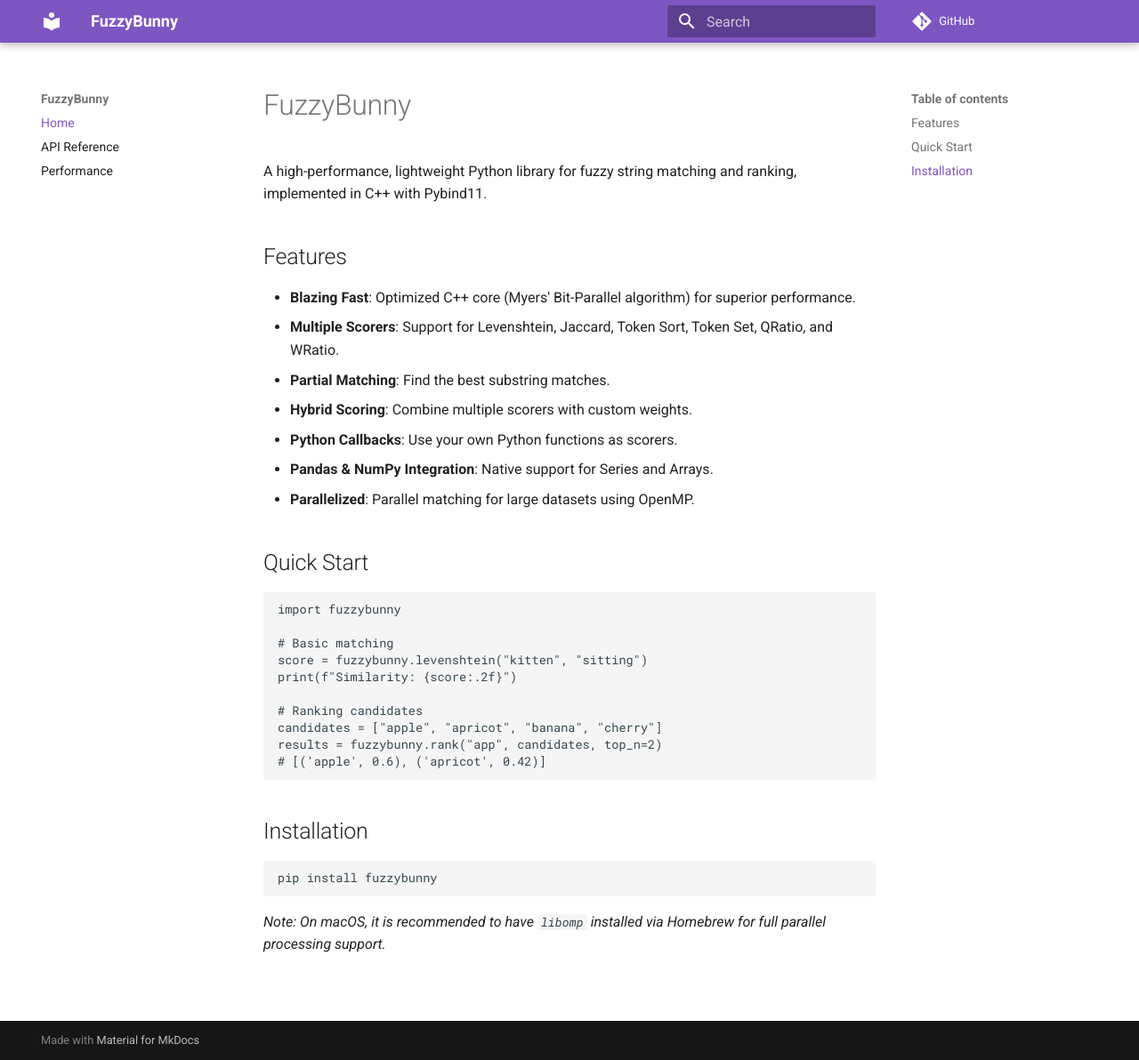
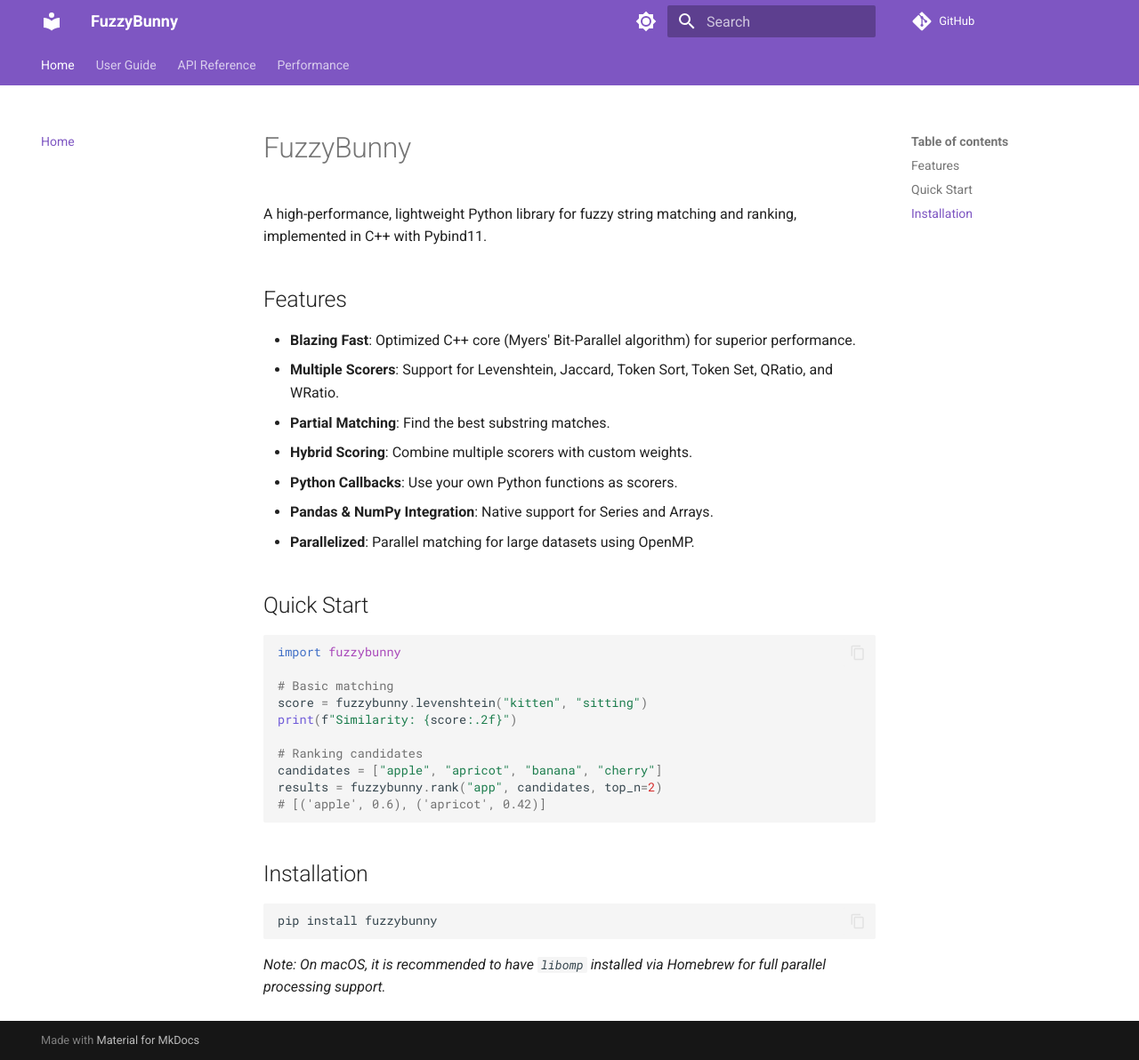
Before and after one commit to cachevector/fuzzybunny, an MkDocs documentation site: the page built from docs/index.md, in a window 1280 px wide and 1192 px high. Shown: the whole window at 89% size. Built offline with MkDocs 1.6.1 and Material for MkDocs 9.7.7, drawn with Linux system fonts in a browser that asks for light colours; comment, search, counter and statistics services are not loaded.

Commit message:
Comprehensive documentation upgrade: improved docstrings, guides, and syntax highlighting

```diff
--- a/mkdocs.yml
+++ b/mkdocs.yml
@@ -4,8 +4,26 @@
 theme:
   name: material
   palette:
-    primary: deep purple
-    accent: pink
+    - media: "(prefers-color-scheme: light)"
+      scheme: default
+      primary: deep purple
+      accent: pink
+      toggle:
+        icon: material/brightness-7
+        name: Switch to dark mode
+    - media: "(prefers-color-scheme: dark)"
+      scheme: slate
+      primary: deep purple
+      accent: pink
+      toggle:
+        icon: material/brightness-4
+        name: Switch to light mode
+  features:
+    - navigation.tabs
+    - navigation.sections
+    - toc.follow
+    - content.code.annotate
+    - content.code.copy
 
 plugins:
   - search
@@ -13,8 +31,33 @@
       handlers:
         python:
           paths: [src]
+          options:
+            show_source: true
+            show_root_heading: true
+            show_category_heading: true
+
+markdown_extensions:
+  - pymdownx.highlight:
+      anchor_linenums: true
+      pygments_lang_class: true
+  - pymdownx.inlinehilite
+  - pymdownx.snippets
+  - pymdownx.superfences:
+      custom_fences:
+        - name: mermaid
+          class: mermaid
+          format: !!python/name:pymdownx.superfences.fence_code_format
+  - admonition
+  - pymdownx.details
+  - pymdownx.emoji:
+      emoji_index: !!python/name:pymdownx.emoji.twemoji
+      emoji_generator: !!python/name:pymdownx.emoji.to_svg
 
 nav:
   - Home: index.md
+  - User Guide:
+    - Installation: guide/installation.md
+    - Basic Usage: guide/basic_usage.md
+    - Advanced Scoring: guide/advanced.md
   - API Reference: api.md
   - Performance: performance.md
```
Also changed, not shown: docs/guide/advanced.md (added, +67 -0 lines), docs/guide/basic_usage.md (added, +63 -0 lines), docs/guide/installation.md (added, +32 -0 lines), src/fuzzybunny/__init__.py (+63 -5 lines), 1 other file.
